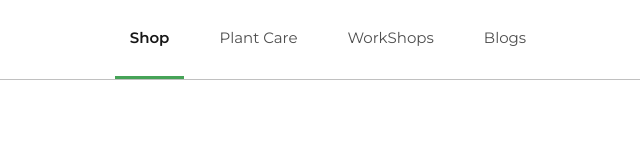
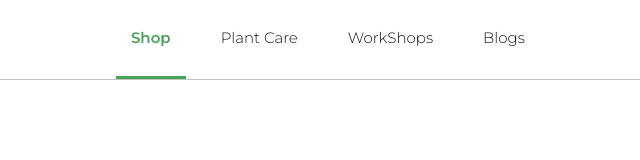
Before and after one commit to Milind-Jamnekar/Oyotee, a website built with Vite: page search.html in a window 1280 px wide. Shown: the full height of the page, 310-950 px from the left. Built offline with nearby package versions, Linux system fonts and the light colour scheme.

Commit message:
header complete

```diff
--- a/src/style.css
+++ b/src/style.css
@@ -95,21 +95,27 @@ header {
   font-weight: 400;
   cursor: pointer;
   transition: border-bottom 0.3s ease-in-out, color 0.3s ease-in-out,
-    font-weight 0.3s ease-in-out;
+    font-weight 0.1s ease-in-out;
 }
 
-.nav-link:hover {
+.nav-link a {
+  text-decoration: none;
   color: var(--primary-text);
-  font-weight: 400;
+  font-weight: 300;
+}
+
+.nav-link.active a {
+  color: var(--primary-color);
+  font-weight: inherit;
 }
 
 .nav-link.active {
-  color: var(--primary-text);
-  border-color: var(--primary-color);
+  border-bottom: 3px solid var(--primary-color);
+  color: var(--primary-color);
   font-weight: 600;
 }
 
-.nav-link a {
+.nav-link .icon {
   text-decoration: none;
   color: inherit;
 }
```
